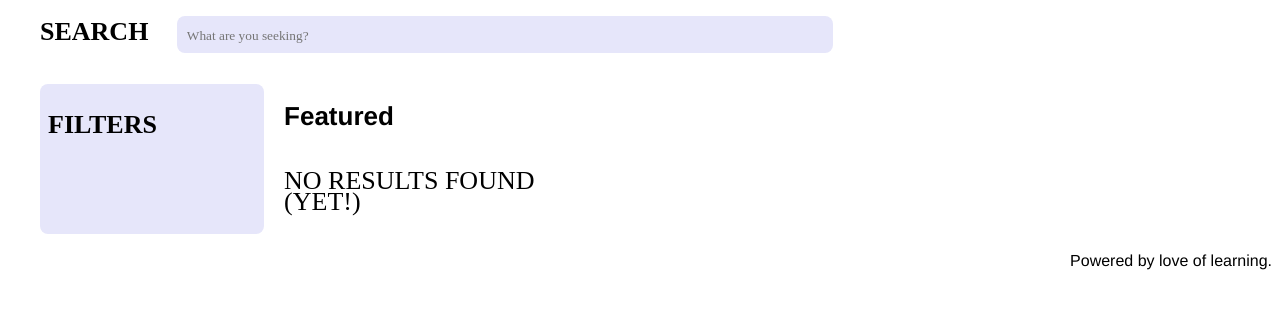
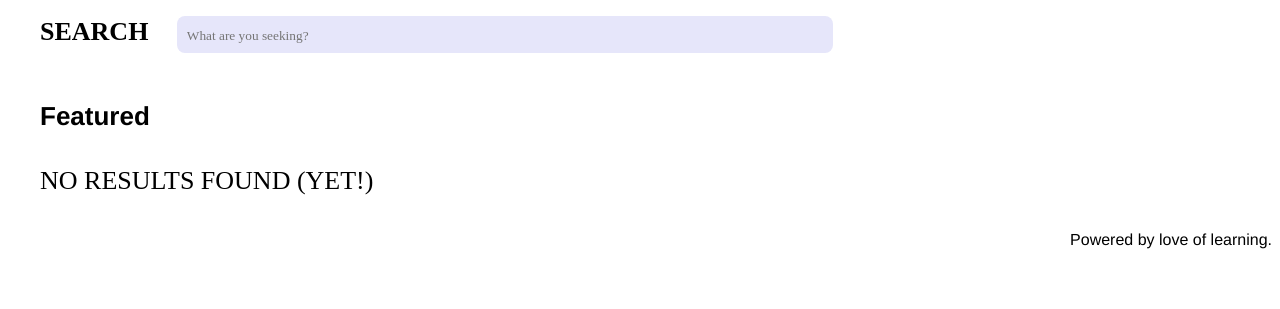
Before and after one commit to maribies/python_passion_project_app, a Django app: page / in a window 1280 px wide. Shown: the part 148-457 px from the top of the page. Run offline with Django 3.2, Linux system fonts and the light colour scheme; data that the repository does not hold is empty; some web fonts are replaced.

Commit message:
Remove filter placeholder to prep for new feature

```diff
--- a/retail_app/templates/retail_app/base.html
+++ b/retail_app/templates/retail_app/base.html
@@ -20,16 +20,6 @@
     <main class="grid">
       {% include "retail_app/search_bar.html" %}
 
-      <aside class="filtersContainer">
-        <h2 class="title">FILTERS</h2>
-
-        {% for designer in designers %}
-        <div>
-          <p>{{ designer.name }}</p>
-        </div>
-        {% endfor %}
-      </aside>
-
       <section class="productsSection">
         {% block content %}{% endblock content %}
       </section>
--- a/static/style.css
+++ b/static/style.css
@@ -43,7 +43,7 @@ h3 {
   grid-template-columns: repeat(4, 1fr);;
   grid-template-areas:
     "search search search search"
-    "aside products products products";
+    "products products products products";
     grid-row-gap: 1.272rem;
     grid-column-gap: 1.272rem;
   padding: 0 2rem;
@@ -65,13 +65,6 @@ h3 {
 .productsContainer {
   display: grid;
   grid-template-columns: 1fr;
-}
-
-.filtersContainer {
-  grid-area: aside;
-  background-color: lavender;
-  border-radius: .5rem;
-  padding: .5rem;
 }
 
 .footer {
@@ -150,7 +143,7 @@ h3 {
     grid-template-columns: 1fr  1fr 2fr 1fr;
     grid-template-areas:
       "search search search search search"
-      "aside products products products products";
+      "products products products products products";
   }
 }
 
```
